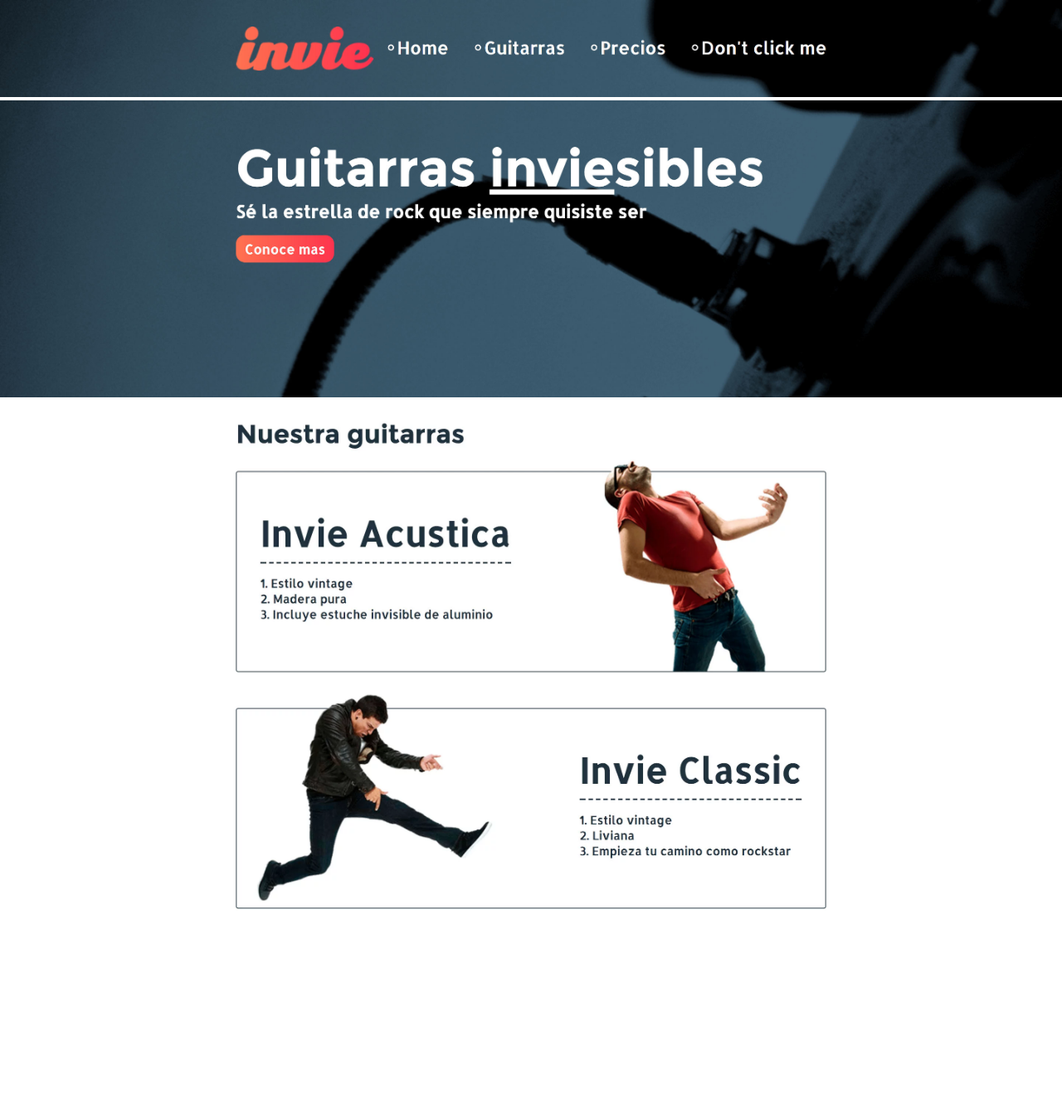
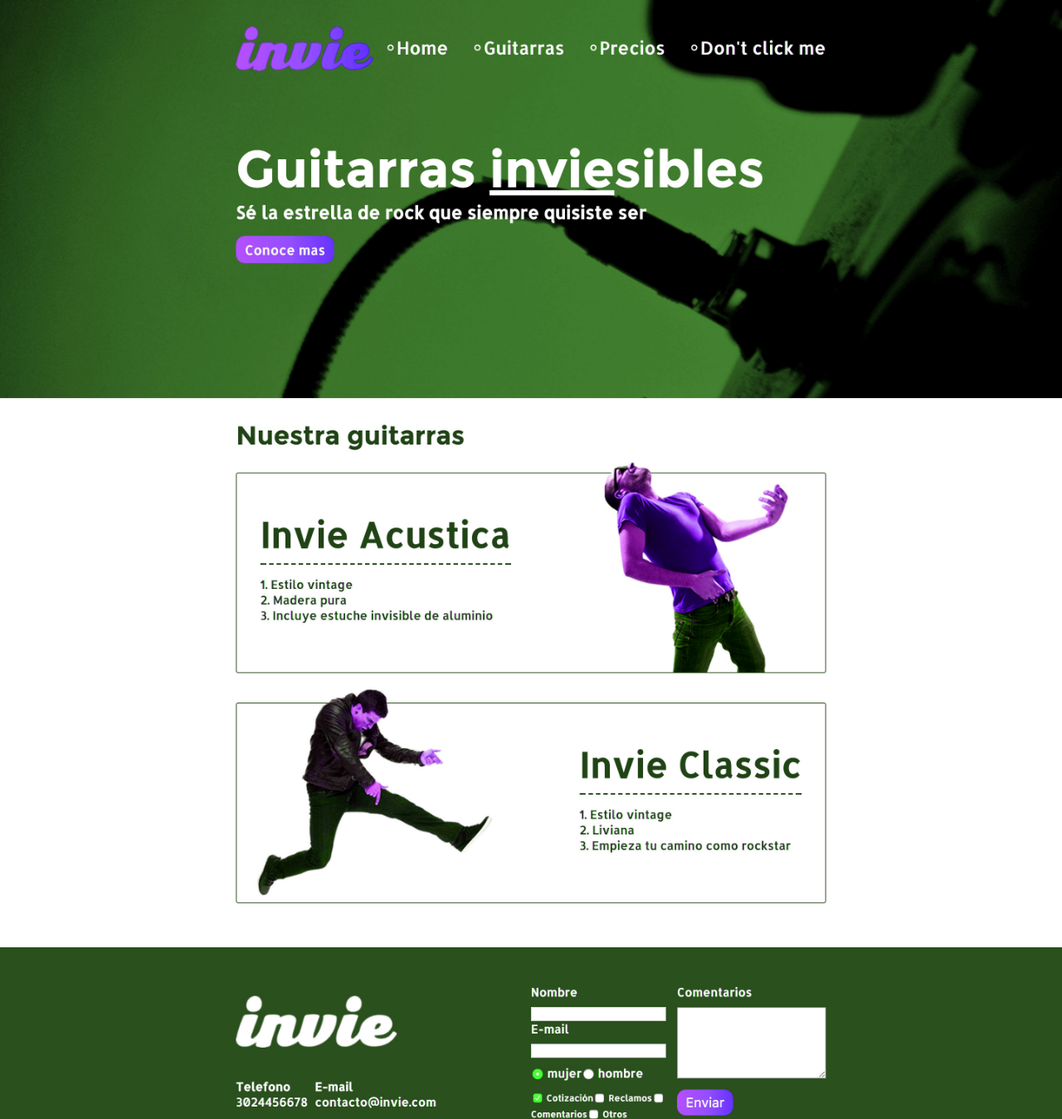
Before and after one commit to AbnerSaavedra/invie-githubPlatzi, a plain HTML site: page index.html in a window 1280 px wide. Shown: the top 1349 px of the page at 83% size. Before the commit the page ends 1145 px from the top, so only its background shows below. Drawn offline with Linux system fonts and the light colour scheme.

Commit message:
Nueva versión

```diff
--- a/index.html
+++ b/index.html
@@ -14,10 +14,6 @@
 	</style>
 </head>
 <body>
-<img src="
-header.jpg">
-<img src="hero.webp">
-<img src="acustica.webp">
-<img src="clasica.webp">
+<img src="nueva-version.jpg">
 </body>
 </html>
```
Also changed, not shown: nueva-version.jpg (added).
